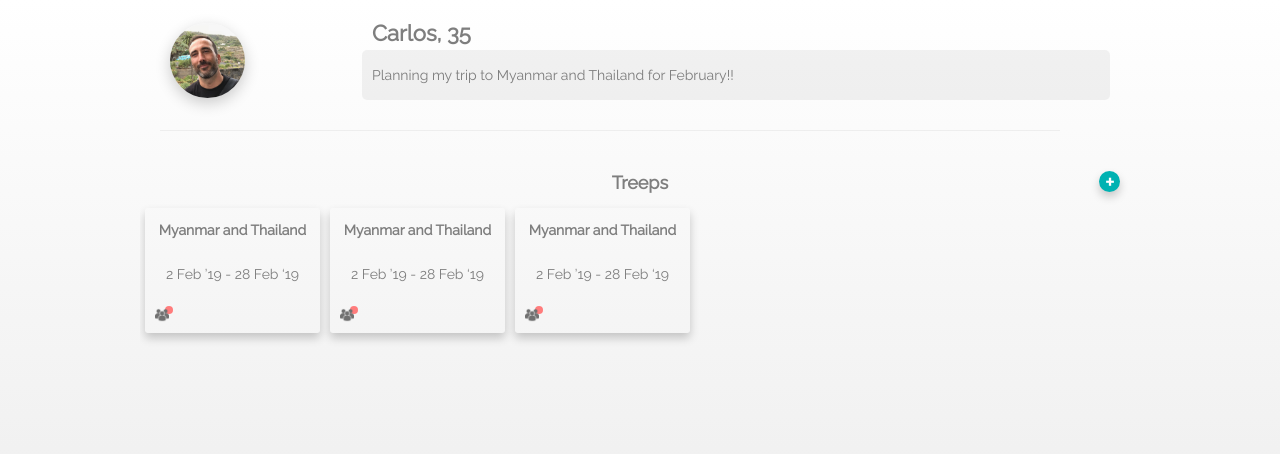
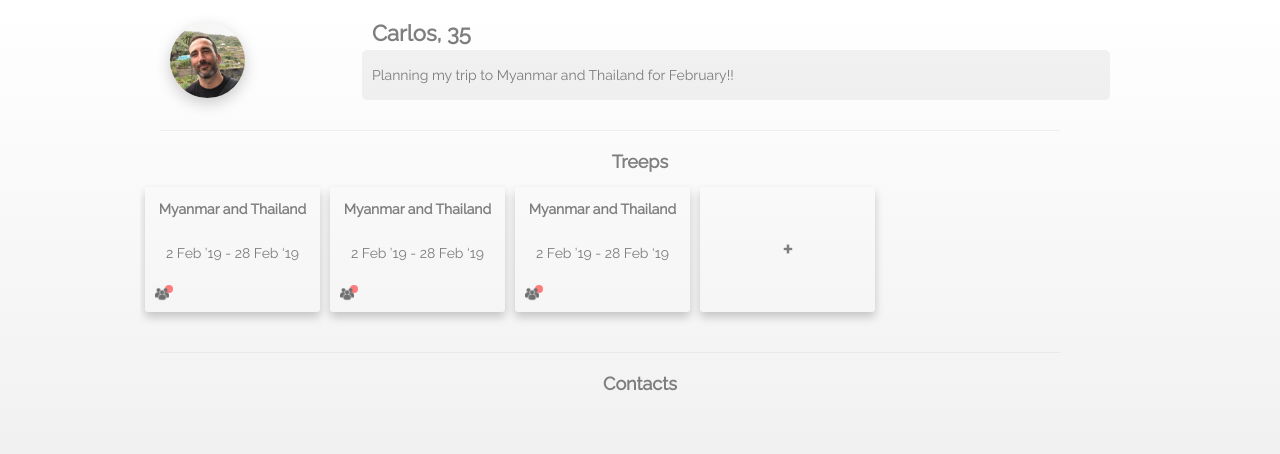
Before and after one commit to carloscadel/treeps-mern, a React (Create React App) app in the folder client/: page / in a window 1280 px wide. Shown: the top 454 px of the page. Built offline with nearby package versions, Linux system fonts and the light colour scheme.

Commit message:
Add plus trip card

```diff
--- /dev/null
+++ b/client/src/components/ContactBtn.js
@@ -0,0 +1,11 @@
+import React, { Component } from 'react'
+
+export default class ContactBtn extends Component {
+  render() {
+    return (
+      <div className="contact-btn">
+        {/* <img src="Carlos.jpeg" alt="Contact photo" /> */}
+      </div>
+    )
+  }
+}
--- /dev/null
+++ b/client/src/components/TripCardAdd.js
@@ -0,0 +1,14 @@
+import React, { Component } from 'react'
+
+export default class TripCardAdd extends Component {
+  render() {
+    return (
+      <div className="trip-card-add-div">
+        <div className="trip-card-add-inner-div">
+          <h1>+</h1>
+        </div>
+
+      </div>
+    )
+  }
+}
--- a/client/src/components/pages/Home.js
+++ b/client/src/components/pages/Home.js
@@ -1,6 +1,8 @@
 import React, { Component } from 'react';
 import TripCard from '../TripCard';
 import BtnAdd from '../BtnAdd';
+import ContactBtn from '../ContactBtn';
+import TripCardAdd from '../TripCardAdd';
 
 class Home extends Component {
   constructor(props) {
@@ -27,14 +29,26 @@ class Home extends Component {
         <div className="separator-div">
         </div>
         <section className="trips-section">
-            <BtnAdd />
           <div className="trips-title-div">
             <h4>Treeps</h4>
+            {/* <BtnAdd /> */}
           </div>
           <div className="trip-cards-slider">
             <TripCard />
             <TripCard />
             <TripCard />
+
+            <TripCardAdd />
+          </div>
+        </section>
+        <div className="separator-div">
+        </div>
+        <section className="contacts-section">
+          <div className="contacts-title-div">
+            <h4>Contacts</h4>
+          </div>
+          <div className="contacts-slider">
+            <ContactBtn />
           </div>
         </section>
       </div>
--- a/client/src/styles/index.css
+++ b/client/src/styles/index.css
@@ -2,7 +2,8 @@ body {
   margin: 0;
   padding: 0;
   font-family: 'Raleway', sans-serif;
-  color: rgba(112, 112, 112, 0.9); }
+  color: rgba(112, 112, 112, 0.9);
+  background-image: linear-gradient(#ffff, #e6e6e6); }
 
 h3 {
   font-size: 22px; }
@@ -34,9 +35,6 @@ p {
 .btn-add {
   display: flex;
   float: right;
-  position: relative;
-  right: 20px;
-  top: 20px;
   justify-content: center;
   align-items: center;
   text-align: center;
@@ -93,7 +91,7 @@ p {
     justify-content: center;
     width: 100%; }
     .Home .trips-section .trips-title-div h4 {
-      margin: 0; }
+      margin: 0 10px; }
   .Home .trips-section .trip-cards-slider {
     display: flex;
     width: 100vw;
@@ -126,3 +124,26 @@ p {
           align-self: center;
           margin: 0 0 0 10px;
           height: 14px; }
+  .Home .trips-section .trip-card-add-div {
+    display: flex;
+    justify-content: center;
+    align-items: center;
+    width: 175px;
+    height: 125px;
+    margin: 15px 5px 20px;
+    border-radius: 3px;
+    box-shadow: 0 5px 10px rgba(0, 0, 0, 0.2); }
+    .Home .trips-section .trip-card-add-div .trip-card-add-inner-div {
+      display: flex;
+      align-items: center;
+      justify-content: center;
+      width: 175px;
+      height: 125px; }
+      .Home .trips-section .trip-card-add-div .trip-card-add-inner-div h1 {
+        text-align: center; }
+  .Home .contacts-section .contacts-title-div {
+    display: flex;
+    justify-content: center;
+    width: 100%; }
+    .Home .contacts-section .contacts-title-div h4 {
+      margin: 0; }
--- a/client/src/styles/index.scss
+++ b/client/src/styles/index.scss
@@ -21,6 +21,8 @@ body {
   padding: 0;
   font-family: 'Raleway', sans-serif;
   color: $font-color-primary;
+  background-image: linear-gradient(#ffff, #e6e6e6);
+
 }
 
 h3 {
@@ -59,9 +61,9 @@ p {
 .btn-add {
   display: flex;
   float: right;
-  position: relative;
-  right: 20px;
-  top: 20px;
+  // position: relative;
+  // right: 20px;
+  // top: 22px;
   justify-content: center;
   align-items: center;
   text-align: center;
@@ -135,8 +137,7 @@ p {
       justify-content: center;
       width: 100%;
       h4 {
-        // text-align: center;
-        margin: 0;
+        margin: 0 10px;
       }
     }
     .trip-cards-slider {
@@ -146,7 +147,6 @@ p {
     }
     .trip-card-wrapper {
       display: flex;
-
       .trip-card {
         display: grid;
         grid-template-rows: [one] 1fr [two] 1fr [three] 1fr [four];
@@ -179,6 +179,37 @@ p {
         }
       }
     }
+    .trip-card-add-div {
+      display: flex;
+      // grid-template-rows: [one] 1fr [two] 1fr [three] 1fr [four];
+      justify-content: center;
+      align-items: center;
+      width: 175px;
+      height: 125px;
+      margin: 15px 5px 20px;
+      border-radius: 3px;
+      box-shadow: 0 5px 10px rgba(0, 0, 0, 0.2);
+      .trip-card-add-inner-div {
+        display: flex;
+        align-items: center;
+        justify-content: center;
+        width: 175px;
+        height: 125px;
+        h1 {
+          text-align: center;
+        }
+      }
+    }
+  }
+  .contacts-section {
+    .contacts-title-div {
+      display: flex;
+      justify-content: center;
+      width: 100%;
+      h4 {
+        margin: 0;
+      }
+    }
   }
 }
 
```
